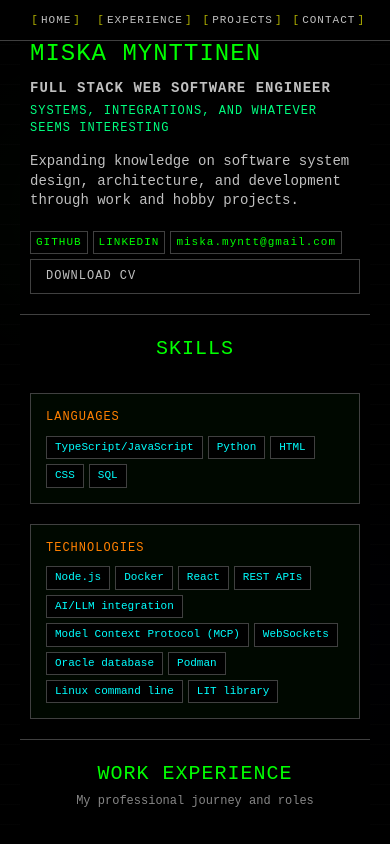
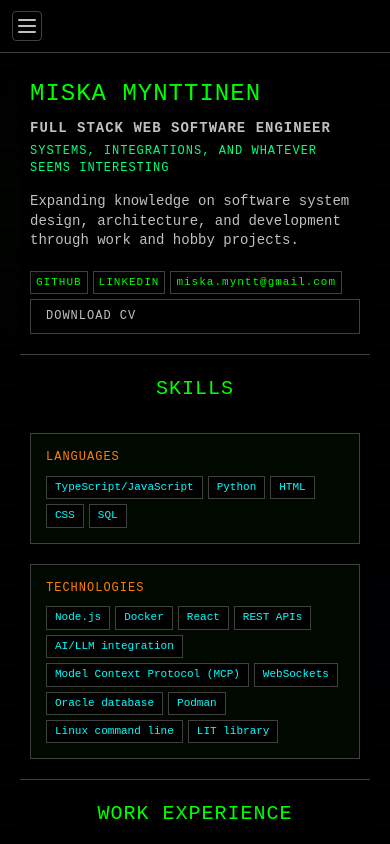
Before and after one commit to Miska-Mynttinen/CV-website, a React (Vite) app: page / in a window 390 px wide. Shown: the top 844 px of the page. Built offline with nearby package versions, Linux system fonts and the light colour scheme.

Commit message:
fixed stylings

```diff
--- a/src/app/App.tsx
+++ b/src/app/App.tsx
@@ -10,44 +10,47 @@ import { profileData } from '../data/profileData';
 export default function App() {
   // Refs used for scrolling to the specific section when a navigation link is clicked
   const introRef = useRef<HTMLDivElement>(null);
+  const skillsRef = useRef<HTMLDivElement>(null);
   const experienceRef = useRef<HTMLDivElement>(null);
   const projectsRef = useRef<HTMLDivElement>(null);
   const contactRef = useRef<HTMLDivElement>(null);
 
+  const sectionWrapperStyle = { scrollMarginTop: '44px' };
+
   const scrollToSection = (section: string) => {
     const refs: { [key: string]: React.RefObject<HTMLDivElement | null> } = {
       introduction: introRef,
+      skills: skillsRef,
       experience: experienceRef,
       projects: projectsRef,
       contact: contactRef,
     };
 
     const ref = refs[section];
-    if (ref?.current) {
-      const targetPosition = ref.current.getBoundingClientRect().top + window.scrollY - 20;
-      window.scrollTo({ top: targetPosition, behavior: 'smooth' });
-    }
+    ref?.current?.scrollIntoView({ behavior: 'smooth', block: 'start' });
   };
 
   return (
     <main>
       <Navigation scrollToSection={scrollToSection} />
 
-      <div ref={introRef}>
+      <div ref={introRef} style={sectionWrapperStyle}>
         <Introduction data={profileData} />
       </div>
 
-      <Skills skills={profileData.skills} />
+      <div ref={skillsRef} style={sectionWrapperStyle}>
+        <Skills skills={profileData.skills} />
+      </div>
 
-      <div ref={experienceRef}>
+      <div ref={experienceRef} style={sectionWrapperStyle}>
         <WorkExperience experiences={profileData.workExperience} />
       </div>
 
-      <div ref={projectsRef}>
+      <div ref={projectsRef} style={sectionWrapperStyle}>
         <Projects projects={profileData.projects} />
       </div>
 
-      <div ref={contactRef}>
+      <div ref={contactRef} style={sectionWrapperStyle}>
         <Footer data={profileData} />
       </div>
     </main>
--- a/src/components/Footer.module.css
+++ b/src/components/Footer.module.css
@@ -29,8 +29,9 @@
 }
 
 .contactInfo {
-  display: grid;
-  grid-template-columns: repeat(auto-fit, minmax(200px, 1fr));
+  display: flex;
+  flex-wrap: wrap;
+  justify-content: center;
   gap: 20px;
   margin-bottom: 20px;
   margin-top: 20px;
@@ -38,6 +39,8 @@
 
 .infoItem {
   display: flex;
+  width: calc(33.333% - 14px);
+  flex: 0 0 calc(33.333% - 14px);
   flex-direction: column;
   align-items: center;
   padding: 15px;
@@ -118,11 +121,17 @@
   }
 
   .contactInfo {
-    grid-template-columns: 1fr;
+    flex-direction: column;
+  }
+
+  .infoItem {
+    width: 100%;
+    flex-basis: 100%;
   }
 
   .bottom {
-    grid-template-columns: 1fr;
+    display: flex;
+    flex-direction: column;
     gap: 5px;
   }
 
--- a/src/components/Introduction.module.css
+++ b/src/components/Introduction.module.css
@@ -9,8 +9,8 @@
 }
 
 .container {
+  width: 100%;
   max-width: 800px;
-  width: 100%;
   position: relative;
   z-index: 1;
 }
@@ -131,7 +131,7 @@
 @media (max-width: 768px) {
   .headerSection {
     min-height: auto;
-    padding: 20px 10px;
+    padding: 60px 10px 20px;
   }
 
   .primaryBtn,
--- a/src/components/Navigation.module.css
+++ b/src/components/Navigation.module.css
@@ -10,11 +10,12 @@
 }
 
 .container {
-  max-width: 800px;
+  max-width: 900px;
   margin: 0 auto;
   display: flex;
   align-items: center;
   justify-content: space-between;
+  position: relative;
 }
 
 .menu {
@@ -24,6 +25,7 @@
   list-style: none;
   margin: 0;
   padding: 0;
+  gap: 8px;
 }
 
 .menu li {
@@ -36,13 +38,13 @@
   background: none;
   border: none;
   color: #c0c0c0;
-  font-size: 12px;
+  font-size: 11px;
   cursor: pointer;
   transition: color 0.2s ease;
   font-family: 'Courier New', monospace;
   text-transform: uppercase;
   letter-spacing: 1px;
-  padding: 5px 10px;
+  padding: 5px 8px;
 }
 
 .link:hover {
@@ -69,14 +71,74 @@
   opacity: 0.7;
 }
 
+.mobileMenuButton {
+  display: none;
+}
+
 @media (max-width: 768px) {
+  .nav {
+    padding: 10px 12px;
+  }
+
+  .container {
+    justify-content: flex-start;
+    min-height: 32px;
+  }
+
   .menu {
-    width: 100%;
+    width: 180px;
+    display: none;
+    flex-direction: column;
+    align-items: stretch;
+    position: absolute;
+    top: calc(100% + 8px);
+    left: 0;
+    background: rgba(0, 0, 0, 0.95);
+    border: 1px solid #404040;
+    border-radius: 4px;
+    padding: 8px;
+    gap: 4px;
+    z-index: 20;
+  }
+
+  .menuOpen {
+    display: flex;
+  }
+
+  .menu li {
+    flex: none;
+    text-align: left;
   }
 
   .link {
-    font-size: 11px;
-    padding: 3px 5px;
+    font-size: 10px;
+    padding: 6px 8px;
+    letter-spacing: 0.5px;
+    text-align: left;
+  }
+
+  .mobileMenuButton {
+    display: flex;
+    flex-direction: column;
+    justify-content: center;
+    gap: 4px;
+    width: 30px;
+    height: 30px;
+    padding: 0;
+    background: transparent;
+    border: 1px solid #404040;
+    border-radius: 4px;
+    cursor: pointer;
+    z-index: 21;
+  }
+
+  .mobileMenuButton span {
+    display: block;
+    width: 18px;
+    height: 2px;
+    background: #c0c0c0;
+    margin: 0 auto;
+    border-radius: 2px;
   }
 }
 
--- a/src/components/Navigation.tsx
+++ b/src/components/Navigation.tsx
@@ -1,3 +1,4 @@
+import { useState } from 'react';
 import styles from './Navigation.module.css';
 
 interface NavigationProps {
@@ -5,27 +6,51 @@ interface NavigationProps {
 }
 
 export default function Navigation({ scrollToSection }: NavigationProps) {
+  const [menuOpen, setMenuOpen] = useState(false);
+
+  const selectSection = (section: string) => {
+    setMenuOpen(false);
+    scrollToSection(section);
+  };
+
   return (
     <nav className={styles.nav}>
       <div className={styles.container}>
-        <ul className={styles.menu}>
+        <button
+          type="button"
+          className={styles.mobileMenuButton}
+          onClick={() => setMenuOpen((open) => !open)}
+          aria-label="Toggle navigation menu"
+          aria-expanded={menuOpen}
+        >
+          <span />
+          <span />
+          <span />
+        </button>
+
+        <ul className={`${styles.menu} ${menuOpen ? styles.menuOpen : ''}`}>
           <li>
-            <button onClick={() => scrollToSection('introduction')} className={styles.link}>
+            <button onClick={() => selectSection('introduction')} className={styles.link}>
               Home
             </button>
           </li>
           <li>
-            <button onClick={() => scrollToSection('experience')} className={styles.link}>
+            <button onClick={() => selectSection('skills')} className={styles.link}>
+              Skills
+            </button>
+          </li>
+          <li>
+            <button onClick={() => selectSection('experience')} className={styles.link}>
               Experience
             </button>
           </li>
           <li>
-            <button onClick={() => scrollToSection('projects')} className={styles.link}>
+            <button onClick={() => selectSection('projects')} className={styles.link}>
               Projects
             </button>
           </li>
           <li>
-            <button onClick={() => scrollToSection('contact')} className={styles.link}>
+            <button onClick={() => selectSection('contact')} className={styles.link}>
               Contact
             </button>
           </li>
--- a/src/components/Projects.module.css
+++ b/src/components/Projects.module.css
@@ -69,12 +69,14 @@
 }
 
 .grid {
-  display: grid;
-  grid-template-columns: repeat(auto-fill, minmax(300px, 1fr));
+  display: flex;
+  flex-wrap: wrap;
   gap: 20px;
 }
 
 .projectCard {
+  width: calc(50% - 10px);
+  flex: 0 0 calc(50% - 10px);
   background: rgba(0, 0, 0, 0.8);
   border: 1px solid #404040;
   overflow: hidden;
@@ -90,7 +92,8 @@
 }
 
 .projectCard.expanded {
-  grid-column: 1 / -1;
+  width: 100%;
+  flex-basis: 100%;
   border-color: #ff8000;
   background: rgba(48, 0, 72, 0.4);
 }
@@ -295,11 +298,17 @@
   }
 
   .grid {
-    grid-template-columns: 1fr;
+    flex-direction: column;
+  }
+
+  .projectCard {
+    width: 100%;
+    flex-basis: 100%;
   }
 
   .projectCard.expanded {
-    grid-column: 1;
+    width: 100%;
+    flex-basis: 100%;
   }
 
   .cardPreview,
--- a/src/components/Skills.module.css
+++ b/src/components/Skills.module.css
@@ -33,12 +33,14 @@
 }
 
 .groups {
-  display: grid;
-  grid-template-columns: repeat(2, minmax(0, 1fr));
+  display: flex;
+  flex-wrap: wrap;
   gap: 20px;
 }
 
 .group {
+  width: calc(50% - 10px);
+  flex: 0 0 calc(50% - 10px);
   border: 1px solid #404040;
   padding: 15px;
   background: rgba(0, 16, 0, 0.5);
@@ -76,6 +78,11 @@
   }
 
   .groups {
-    grid-template-columns: 1fr;
+    flex-direction: column;
+  }
+
+  .group {
+    width: 100%;
+    flex-basis: 100%;
   }
 }
--- a/src/components/WorkExperience.module.css
+++ b/src/components/WorkExperience.module.css
@@ -275,12 +275,6 @@
   font-family: 'Courier New', monospace;
   text-transform: uppercase;
   letter-spacing: 1px;
-  transition: all 0.2s ease;
-}
-
-.tag:hover {
-  background: #202020;
-  border-color: #00ffff;
 }
 
 @media (max-width: 768px) {
--- a/src/components/WorkExperience.tsx
+++ b/src/components/WorkExperience.tsx
@@ -20,7 +20,6 @@ export default function WorkExperience({ experiences }: WorkExperienceProps) {
       <div className={styles.container}>
         <div className={styles.header}>
           <h2 className={styles.title}>Work Experience</h2>
-          <p className={styles.subtitle}>My professional journey and roles</p>
         </div>
 
         <div className={styles.timeline}>
```
